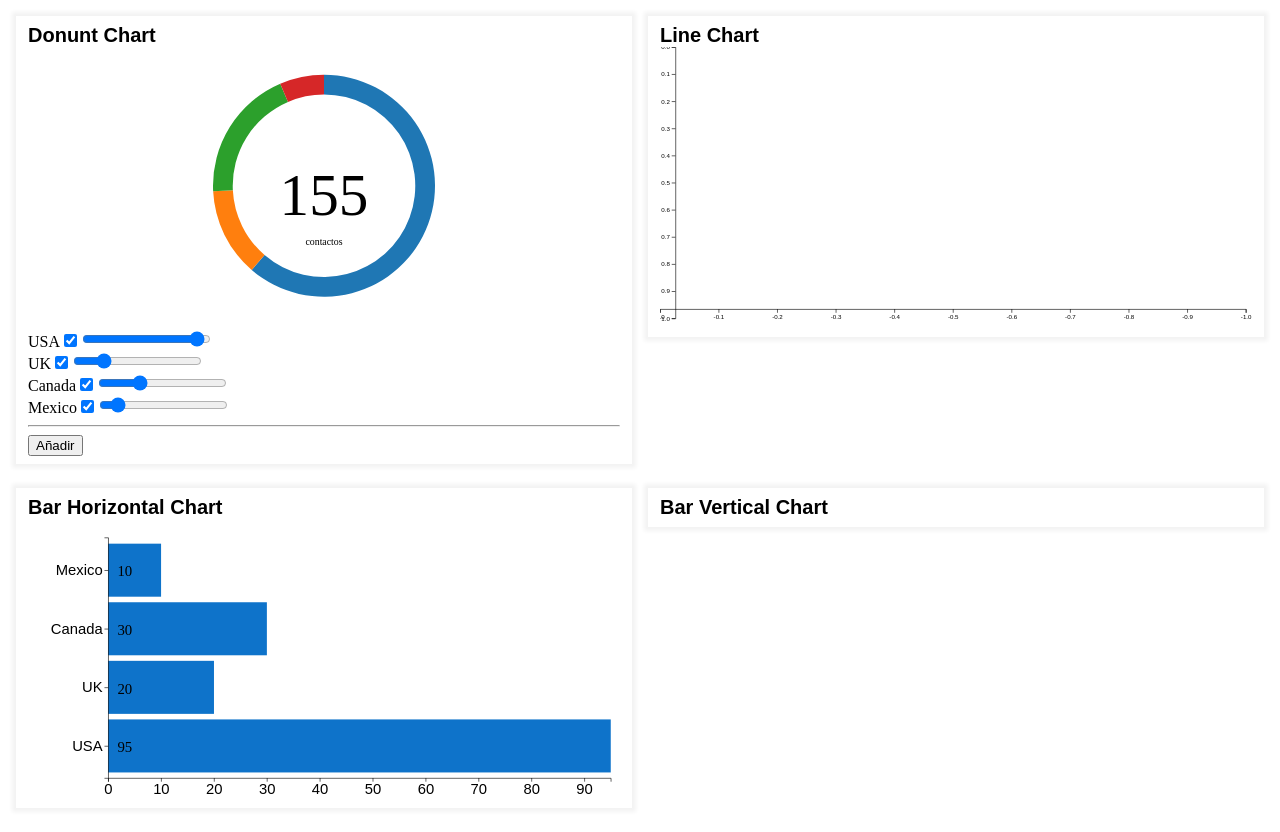
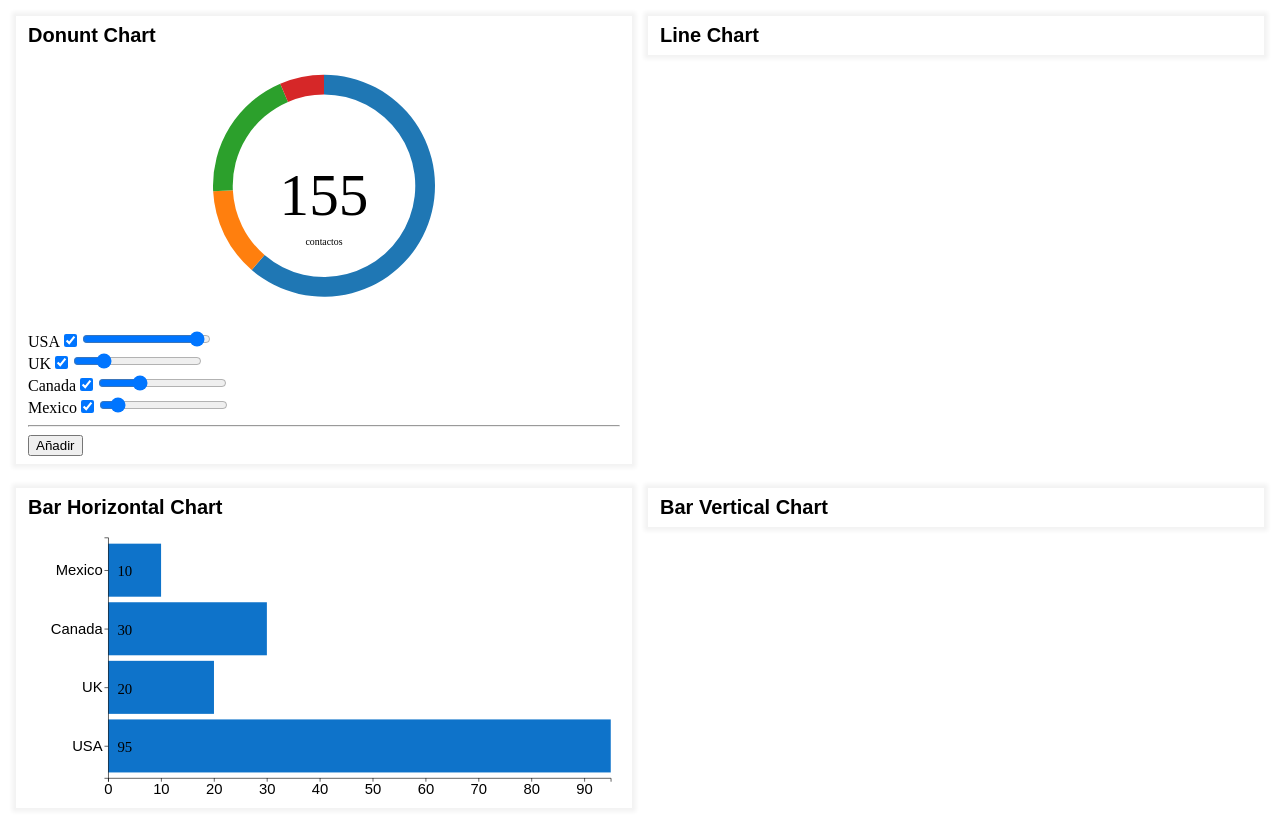
Before and after one commit to jorgench/d3-vue, a Vue app: page / in a window 1280 px wide. Built offline with nearby package versions, Linux system fonts and the light colour scheme; the HTML template or start-up script is replaced by a standard one.

Commit message:
Se arrelo problema de instancias en graficos

```diff
--- a/src/components/D3BarVertical.vue
+++ b/src/components/D3BarVertical.vue
@@ -130,11 +130,13 @@ export default {
 
       /* barras */
       let bars = d3
+        .select(this.$refs.svg)
         .select("g.global")
         .selectAll("rect.bar")
         .data(self.value);
 
       let texts = d3
+        .select(this.$refs.svg)
         .select("g.global")
         .selectAll("text.field-text")
         .data(self.value);
--- a/src/components/HelloWorld.vue
+++ b/src/components/HelloWorld.vue
@@ -25,9 +25,7 @@
       <div class="card">
         <h2 class="card-title">Line Chart</h2>
 
-        <div class="chart-container">
-          <d3-line/>
-        </div>
+        <div class="chart-container"></div>
       </div>
     </div>
 
@@ -45,7 +43,7 @@
       <div class="card">
         <h2 class="card-title">Bar Vertical Chart</h2>
 
-        <div class="chart-container" :value="[25,10,22,33,15]"></div>
+        <div class="chart-container"></div>
       </div>
     </div>
   </div>
```
